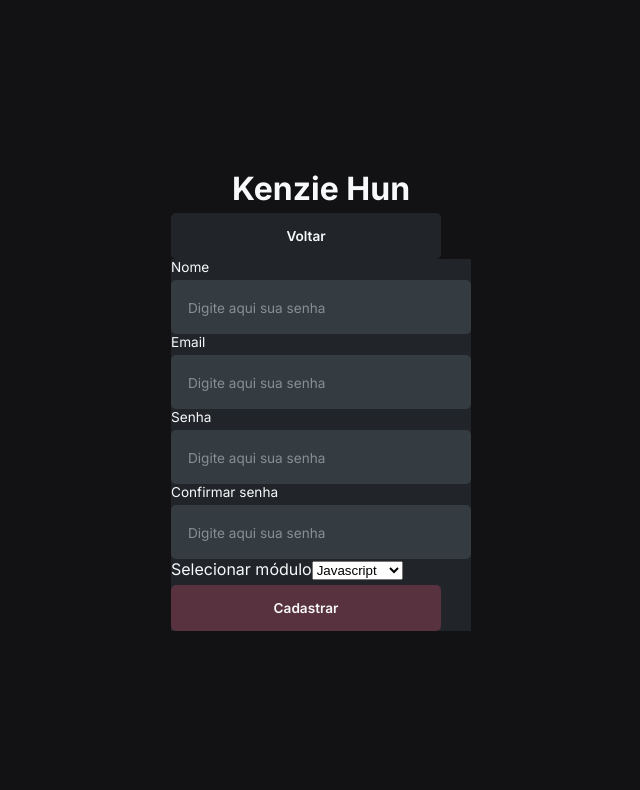
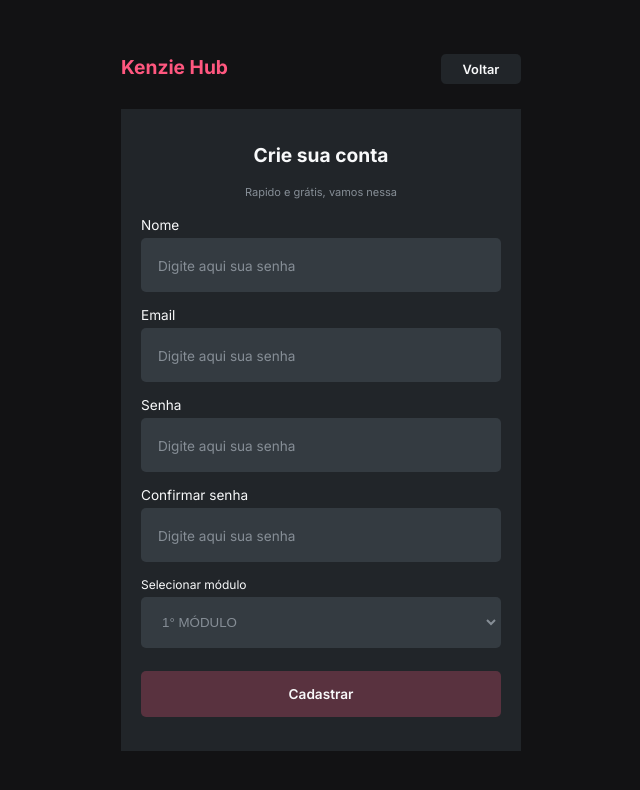
Before and after one commit to Kenzie-Academy-Brasil-Developers/react-entrega-s2-kenzie-hub-jeanknieling, a React (Create React App) app: page /registration in a window 1280 px wide. Shown: the top 790 px of the page, without its empty margins (319-959 px from the left). Built offline with nearby package versions, Linux system fonts and the light colour scheme.

Commit message:
feat(estrutura e estilizacao) Estrutura e estilizacao da pagina de cadastro finalizada, proximo passo implementar as validacoes dos formularios

```diff
--- a/src/components/Button/style.js
+++ b/src/components/Button/style.js
@@ -9,7 +9,7 @@ export const Container = styled.button`
     font-weight: 600;
     margin-top: 5px;
     padding: 10px 12px;
-    width: 90%;
+    width: ${(props) => props.width};
     transition: 0.2s;
 
     &:hover {
--- a/src/components/Input/index.jsx
+++ b/src/components/Input/index.jsx
@@ -1,10 +1,10 @@
 import { InputContainer } from "./style";
 
-const Input = ({ label, register, name, error = "", ...rest }) => {
+const Input = ({ label, width, register, name, error = "", ...rest }) => {
 
     return (
 
-        <InputContainer>
+        <InputContainer width={width}>
 
             <p>{label} {!!error && <span> - {error} </span>}</p>
 
--- a/src/components/Input/style.js
+++ b/src/components/Input/style.js
@@ -12,7 +12,7 @@ export const InputContainer = styled.label`
         color: var(--gray-0);
         margin-top: 5px;
         padding: 10px 12px;
-        width: 100%;
+        width: ${(props) => props.width};
 
         &::placeholder {
             color: var(--gray-1);
--- /dev/null
+++ b/src/components/Select/index.jsx
@@ -0,0 +1,23 @@
+import { SelectContainer } from "./style";
+
+const Select = ({ selectOptions, label }) => {
+
+    return (
+
+        <SelectContainer>
+
+            <p>{label}</p>
+
+            <select>
+
+                {selectOptions.map((option, index) => <option value={index} key={index}>{option}</option>)};
+
+            </select>
+
+        </SelectContainer>
+
+    );
+
+}
+
+export default Select;
--- /dev/null
+++ b/src/components/Select/style.js
@@ -0,0 +1,21 @@
+import styled from 'styled-components';
+
+export const SelectContainer = styled.label`
+
+    color: var(--gray-0);
+    display: flex;
+    flex-direction: column;
+    font-size: 12px;
+    font-weight: 400;
+    width: 90%;
+
+    select {
+        background-color: var(--gray-2);
+        border: 2px solid transparent;
+        border-radius: 5px;
+        color: var(--gray-1);
+        margin: 5px 0 18px 0;
+        padding: 15px;
+    }
+
+`;
--- a/src/pages/Login/index.jsx
+++ b/src/pages/Login/index.jsx
@@ -24,9 +24,9 @@ const Login = () => {
 
                 <h2>Login</h2>
 
-                <Input label="Email" placeholder="Digite aqui seu email"/>
+                <Input label="Email" placeholder="Digite aqui seu email" width="100%"/>
 
-                <Input label="Senha" placeholder="Digite aqui sua senha" type="password"/>
+                <Input label="Senha" placeholder="Digite aqui sua senha" width="100%" type="password"/>
 
                 <Button
 
@@ -37,6 +37,8 @@ const Login = () => {
                     color={css`var(--color-primary)`}
 
                     colorHover={css`var(--color-primary-50)`}
+
+                    width="90%"
 
                 />
 
@@ -52,6 +54,8 @@ const Login = () => {
 
                     colorHover={css`var(--gray-1)`}
 
+                    width="90%"
+
                     onClick={() => handleNavigation("/registration")}
 
                 />
--- a/src/pages/Registration/index.jsx
+++ b/src/pages/Registration/index.jsx
@@ -1,58 +1,48 @@
-import { Container } from './style';
+import { MainContainer, Container } from './style';
 import Button from '../../components/Button';
 import Input from '../../components/Input';
+import Select from '../../components/Select';
 import { css } from 'styled-components';
 
 const Registration = () => {
 
+    const selectOptions = ["1° MÓDULO","2° MÓDULO","3° MÓDULO","4° MÓDULO","5° MÓDULO","6° MÓDULO"];
+
     return (
 
-        <main>
+        <MainContainer>
             <div>
 
-                <h1>Kenzie Hun</h1>
+                <h1>Kenzie Hub</h1>
 
-                <Button text="Voltar" color={css`var(--gray-3)`}/>
+                <Button text="Voltar" color={css`var(--gray-3)`} colorHover={css`var(--gray-1)`} width="80px"/>
 
             </div>
 
+
             <Container>
 
-                <Input label="Nome" placeholder="Digite aqui sua senha"/>
+                <h2>Crie sua conta</h2>
 
-                <Input label="Email" placeholder="Digite aqui sua senha"/>
+                <span>Rapido e grátis, vamos nessa</span>
 
-                <Input label="Senha" placeholder="Digite aqui sua senha" type="password"/>
+                <Input label="Nome" placeholder="Digite aqui sua senha" width="100%"/>
 
-                <Input label="Confirmar senha" placeholder="Digite aqui sua senha" type="password"/>
+                <Input label="Email" placeholder="Digite aqui sua senha" width="100%"/>
 
-                <label>
-                    Selecionar módulo
-                    <select name="languages">
-                        <option value="0">Select car:</option>
-                        <option value="1">Audi</option>
-                        <option value="2">BMW</option>
-                        <option value="3">Citroen</option>
-                        <option value="4">Ford</option>
-                        <option value="5" selected>Javascript</option>
-                        <option value="6">Jaguar</option>
-                        <option value="7">Land Rover</option>
-                        <option value="8">Mercedes</option>
-                        <option value="9">Mini</option>
-                        <option value="10">Nissan</option>
-                        <option value="11">Toyota</option>
-                        <option value="12">Volvo</option>
-                    </select>
+                <Input label="Senha" placeholder="Digite aqui sua senha" width="100%" type="password"/>
 
-                </label>
+                <Input label="Confirmar senha" placeholder="Digite aqui sua senha" width="100%" type="password"/>
 
-                <Button text="Cadastrar" color={css`var(--color-primary-negative)`}/>
+                <Select label="Selecionar módulo" selectOptions={selectOptions}/>
+
+                <Button text="Cadastrar" color={css`var(--color-primary-negative)`} width="90%"/>
 
             </Container>
 
 
 
-        </main>
+        </MainContainer>
 
     );
 
--- a/src/pages/Registration/style.js
+++ b/src/pages/Registration/style.js
@@ -1,6 +1,83 @@
 import styled from "styled-components";
+
+export const MainContainer = styled.main`
+
+    div {
+        display: flex;
+        justify-content: space-between;
+        align-items: center;
+        margin-bottom: 25px;
+
+        h1 {
+            color: var(--color-primary);
+            font-size: 18px;
+        }
+
+        Button {
+            font-size: 11px;
+            font-weight: 600;
+            display: flex;
+            justify-content: center;
+            align-items: center;
+            height: 25px;
+        }
+    }
+
+    @media (min-width: 600px) {
+        div {
+
+            h1 {
+                font-size: 1.2rem;
+            }
+
+            Button {
+                font-size: 0.8rem;
+            }
+        }
+    }
+`;
 
 export const Container = styled.form`
     background-color: var(--gray-3);
     width: 300px;
+    padding: 34px 0;
+    display: flex;
+    flex-direction: column;
+    justify-content: center;
+    align-items: center;
+
+    h2 {
+
+        font-size: 15px;
+        margin-bottom: 18px;
+    }
+
+    span {
+        color: var(--gray-1);
+        font-size: 11px;
+        font-weight: 400;
+        margin-bottom: 18px;
+    }
+
+    Input {
+        margin-bottom: 15px;
+    }
+
+    @media (min-width: 600px) {
+        width: 400px;
+
+        h2 {
+            font-size: 1.2rem;
+        }
+
+        a {
+            color: var(--gray-1);
+            font-size: 0.8rem;
+            font-weight: 600;
+
+            &:hover {
+                color: var(--gray-0);
+            }
+        }
+    }
 `;
```
